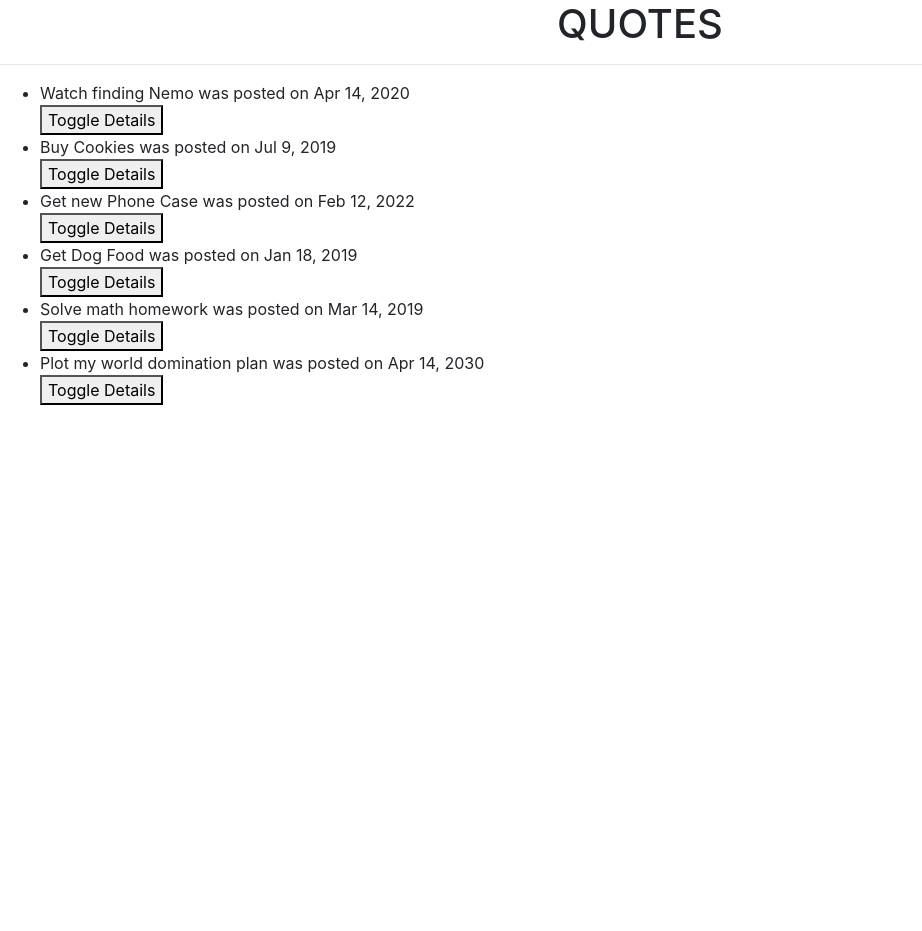
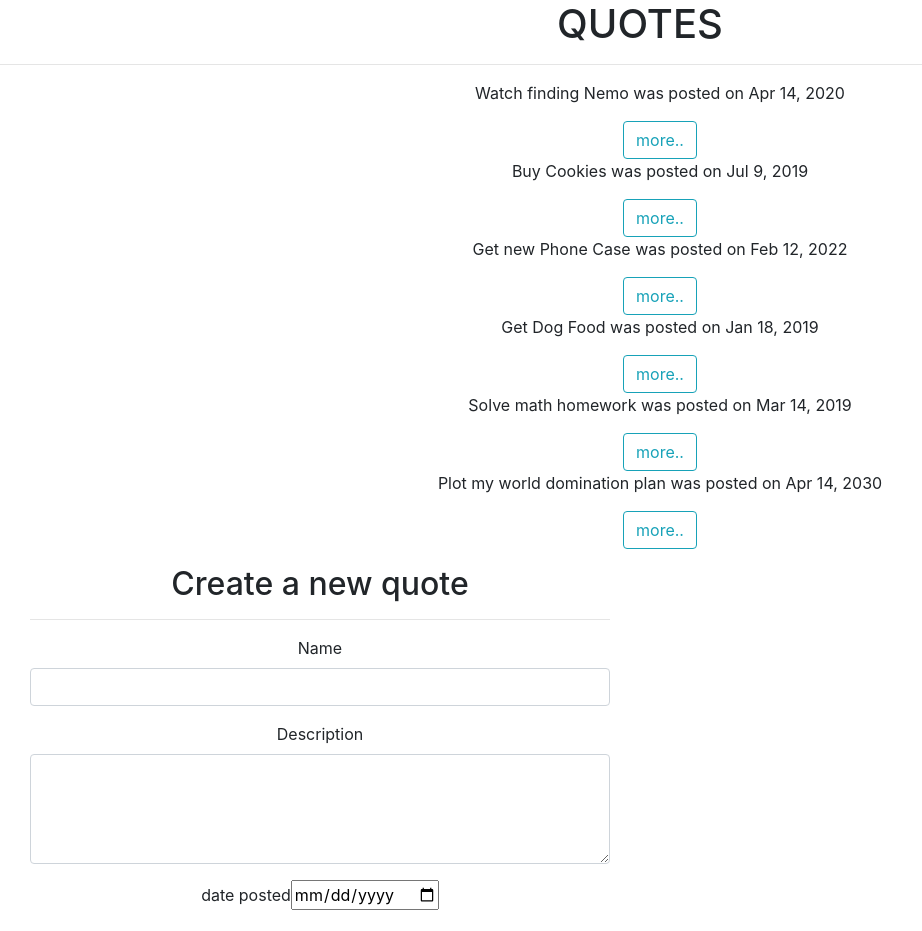
Before and after one commit to muli3203/quotes-log, an Angular app: page / in a window 1280 px wide. Shown: the whole page, without its empty margins (0-922 px from the left). Before the commit the page ends 800 px from the top, so only its background shows below. Built offline with nearby package versions, Linux system fonts and the light colour scheme.

Commit message:
added a form and validation

```diff
--- a/package.json
+++ b/package.json
@@ -33,6 +33,7 @@
     "@types/jasmine": "~3.3.8",
     "@types/jasminewd2": "~2.0.3",
     "@types/node": "~8.9.4",
+    "angular-cli-ghpages": "^0.6.2",
     "codelyzer": "^5.0.0",
     "jasmine-core": "~3.4.0",
     "jasmine-spec-reporter": "~4.2.1",
--- /dev/null
+++ b/src/app/quote-form/quote-form.component.html
@@ -0,0 +1,23 @@
+<div class="container-fluid">
+    <h2 class="text-center">Create a new quote</h2>
+    <hr>
+    <form>
+        <div class="form-group">
+
+            <label for="name">Name</label>
+            <input type="text" required class="form-control" id="name">
+
+        </div>
+        <div class="form-group">
+
+            <label for="description">Description</label>
+            <textarea class="form-control" id="description" rows="4" required></textarea>
+
+        </div>
+        <div class="form-group">
+            <label for="complete">date posted</label>
+            <input type='date' id="complete" required>
+
+        </div>
+    </form>
+  </div>
--- /dev/null
+++ b/src/app/quote-form/quote-form.component.ts
@@ -0,0 +1,19 @@
+import { Component, OnInit } from '@angular/core';
+import { Quote } from '../quote';
+
+@Component({
+  selector: 'app-quote-form',
+  templateUrl: './quote-form.component.html',
+  styleUrls: ['./quote-form.component.css']
+})
+export class QuoteFormComponent implements OnInit {
+
+  newQuote = new Quote(0,"","",new Date());
+
+
+  constructor() { }
+
+  ngOnInit() {
+  }
+
+}
--- a/src/app/quote/quote.component.html
+++ b/src/app/quote/quote.component.html
@@ -1,11 +1,16 @@
 <div class="text-center">
+
     <h1>QUOTES</h1>
     <hr>
-</div>
+
     <ul>
         <div *ngFor='let quote of quotes;let i = index'>
-          <li>{{quote.name}} was posted on {{quote.completeDate|date}}</li>
-          <button (click)='toggleDetails(i)'>Toggle Details</button>
+          <p>{{quote.name}} was posted on {{quote.completeDate|date}}</p>
+          <button (click)='toggleDetails(i)' class="btn btn-outline-info" >more..</button>
           <app-quote-list *ngIf = 'quote.showDescription' [quote]='quote' (isComplete) = 'deleteQuote($event,i)'></app-quote-list>
         </div>
       </ul>
+      <div class="col-md-6">
+        <app-quote-form></app-quote-form>
+      </div>
+    </div>
```
Also changed, not shown: src/app/app.module.ts (+6 -2 lines), src/app/quote-form/quote-form.component.css (added), 2 other files (tests, documents, lock files or other folders).
